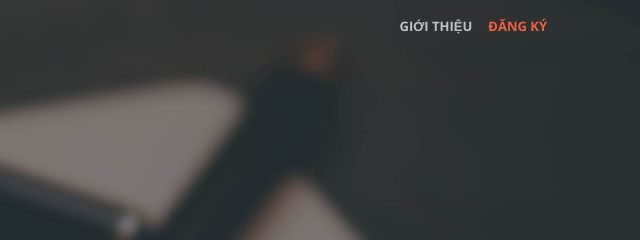
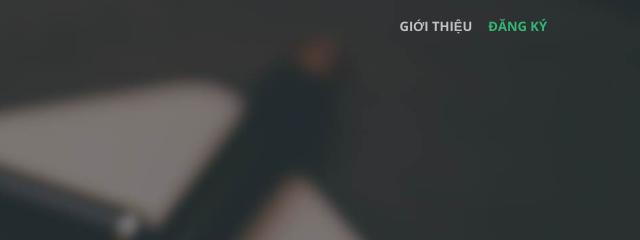
Before and after one commit to nghong/daily-writing-tips, a website with bundled scripts: page index.html in a window 1280 px wide. Shown: the top 240 px of the page, 640-1280 px from the left. Built offline with nearby package versions, Linux system fonts and the light colour scheme.

Commit message:
Updated theme

```diff
--- a/scss/_variables.scss
+++ b/scss/_variables.scss
@@ -2,7 +2,7 @@
 
 // Gray and Brand Colors for use across theme
 
-$theme-primary:    #F05F40;
+$theme-primary:    #34B475;
 
 $gray-base:        #000 !default;
 $gray-darker:	   lighten($gray-base, 13.5%) !default; // #222
```
Also changed, not shown: css/creative.css, css/creative.min.css.
